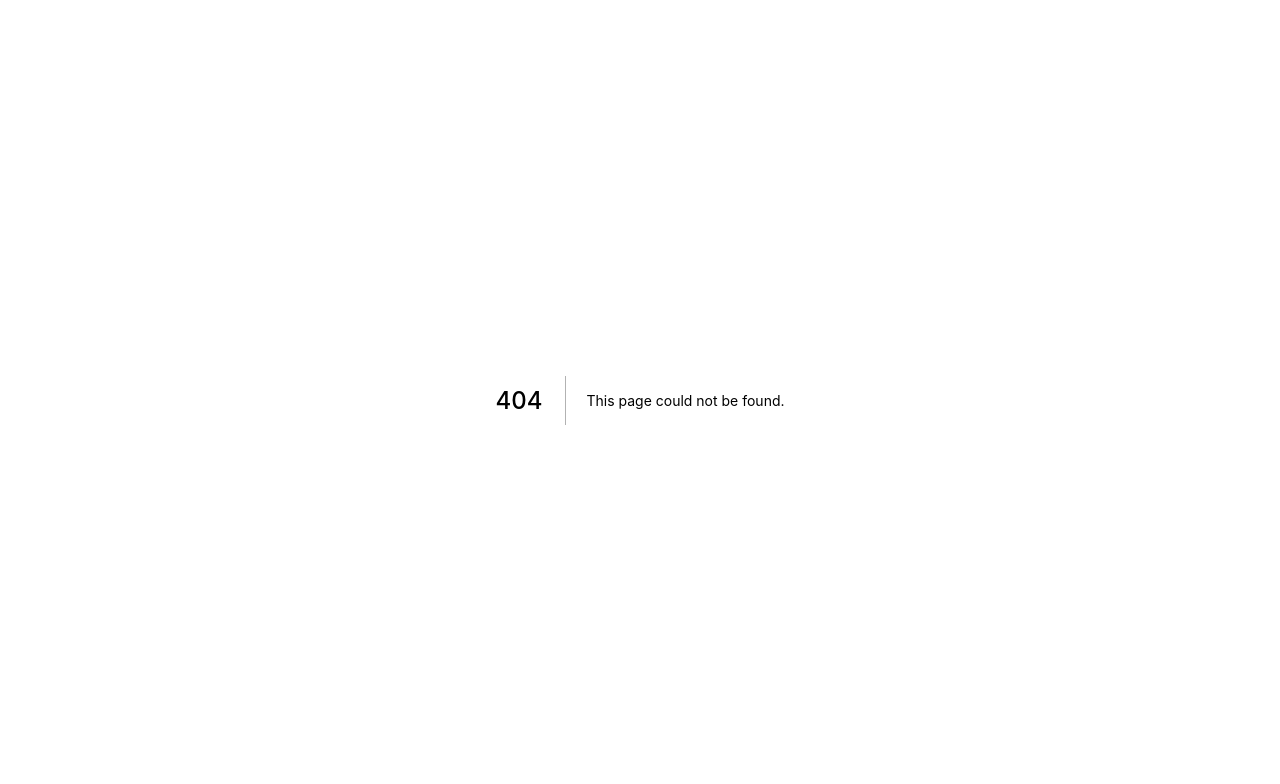
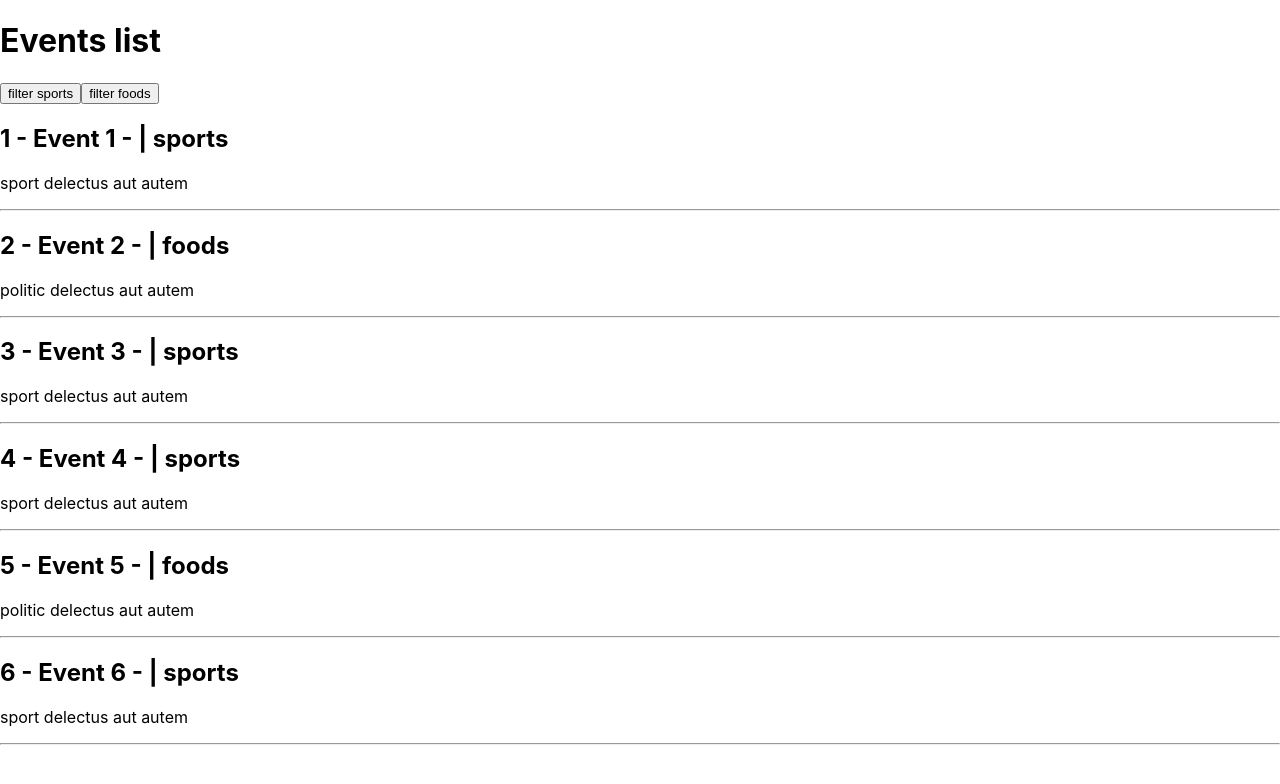
Before and after one commit to Amir-Bagjani/NextJS, a Next.js app: page /event in a window 1280 px wide. Before the commit this address had no page. Shown: the top 784 px of the page. Built offline with nearby package versions, Linux system fonts and the light colour scheme; data requests are answered from the project's data file.

Commit message:
filter with shallow routing

```diff
--- a/db.json
+++ b/db.json
@@ -1,40 +1,46 @@
 {
-    "articles": [
+    "events": [
         {
           "id": 1,
-          "category": "sport",
-          "title": "delectus aut autem",
-          "body": "quis ut nam facilis et officia qui"
+          "category": "sports",
+          "description": "sport delectus aut autem",
+          "title": "Event 1",
+          "date": "6 AUG"
         },
         {
           "id": 2,
-          "category": "politic",
-          "title": "quis ut nam facilis et officia qui",
-          "body": "quis ut nam facilis et officia qui"
+          "category": "foods",
+          "description": "politic delectus aut autem",
+          "title": "Event 2",
+          "date": "9 SEP"
         },
         {
           "id": 3,
-          "category": "sport",
-          "title": "fugiat veniam minus",
-          "body": "quis ut nam facilis et officia qui"
+          "category": "sports",
+          "description": "sport delectus aut autem",
+          "title": "Event 3",
+          "date": "25 AUG"
         },
         {
           "id": 4,
-          "category": "sport",
-          "title": "et porro tempora",
-          "body": "quis ut nam facilis et officia qui"
+          "category": "sports",
+          "description": "sport delectus aut autem",
+          "title": "Event 4",
+          "date": "5 DEC"
         },
         {
           "id": 5,
-          "category": "politic",
-          "title": "laboriosam mollitia et enim quasi adipisci quia provident illum",
-          "body": "quis ut nam facilis et officia qui"
+          "category": "foods",
+          "description": "politic delectus aut autem",
+          "title": "Event 5",
+          "date": "15 JUN"
         },
         {
           "id": 6,
-          "category": "sport",
-          "title": "qui ullam ratione quibusdam voluptatem quia omnis",
-          "body": "quis ut nam facilis et officia qui"
+          "category": "sports",
+          "description": "sport delectus aut autem",
+          "title": "Event 6",
+          "date": "25 FEB"
         }
     ],
     "dashboards":{
--- /dev/null
+++ b/pages/event/index.js
@@ -0,0 +1,47 @@
+import { useRouter } from "next/router";
+import { useState } from "react";
+
+const Events = ({ events }) => {
+    const [data, setData] = useState(events)
+    const router = useRouter()
+
+    const handleClick = async(category) => {
+        const res = await fetch(`http://localhost:4040/events?category=${category}`)
+        const events = await res.json();
+        setData(events)
+        router.push(`/event?category=${category}`, undefined, {shallow: true})
+    }
+
+  return (
+    <div>
+        <h1>Events list</h1>
+        <button onClick={() => handleClick("sports")}>filter sports</button>
+        <button onClick={() => handleClick("foods")}>filter foods</button>
+        {
+            data.map(event =>(
+                <div key={event.id}>
+                    <h2>{event.id} - {event.title} - {event.data} | {event.category}</h2>
+                    <p> {event.description}</p><hr />
+                </div>
+            ))
+        }
+    </div>
+  )
+}
+
+export async function getServerSideProps(context) {
+    const { query } = context
+    const { category } = query
+    const categoryString = category ? `category=${category}` : ""
+
+    const res = await fetch(`http://localhost:4040/events?${categoryString}`)
+    const events = await res.json();
+
+    return {
+        props:{
+            events
+        }
+    }
+}
+
+export default Events
--- a/pages/index.js
+++ b/pages/index.js
@@ -7,7 +7,10 @@ const Home = () => {
 
       <Link href={"/dashboard"}>
         <a>Go to Dashboard</a>
-      </Link>
+      </Link><br />
+      <Link href={"/event"}>
+        <a>Go to Event</a>
+      </Link><br />
     </>
   );
 };
```
